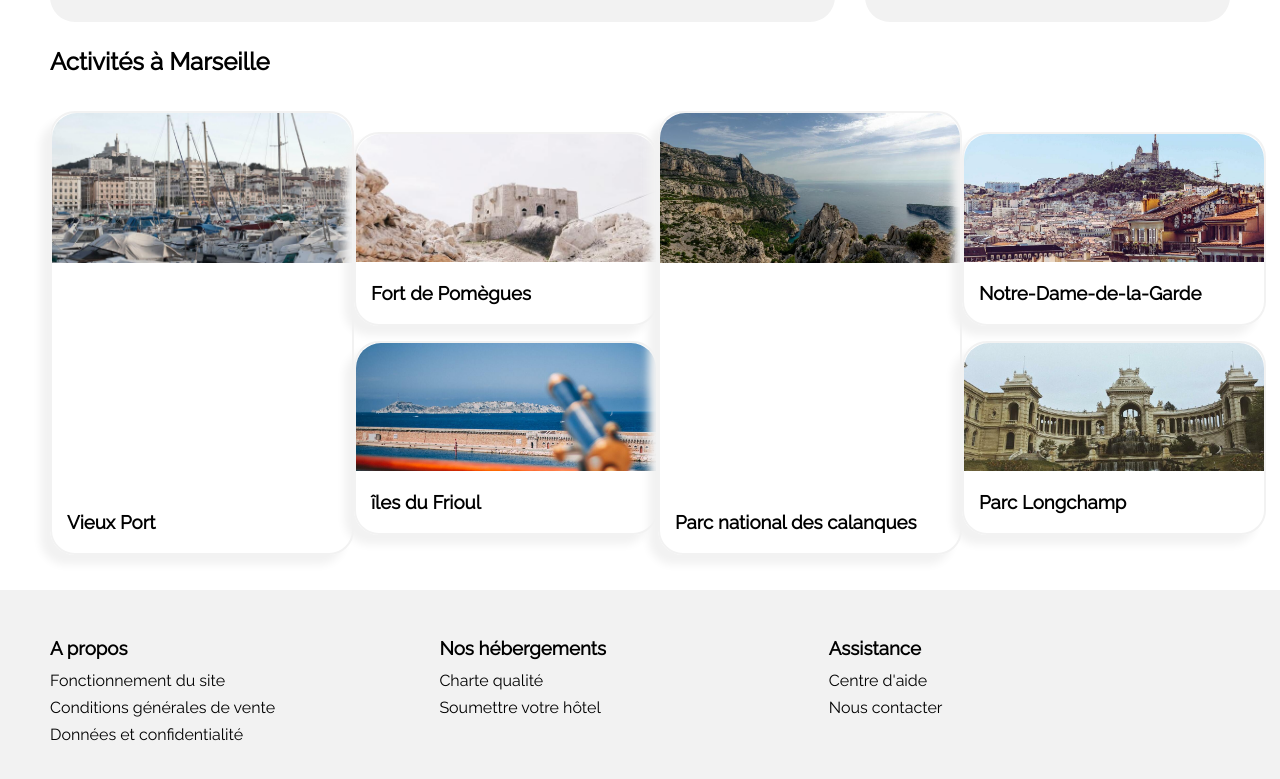
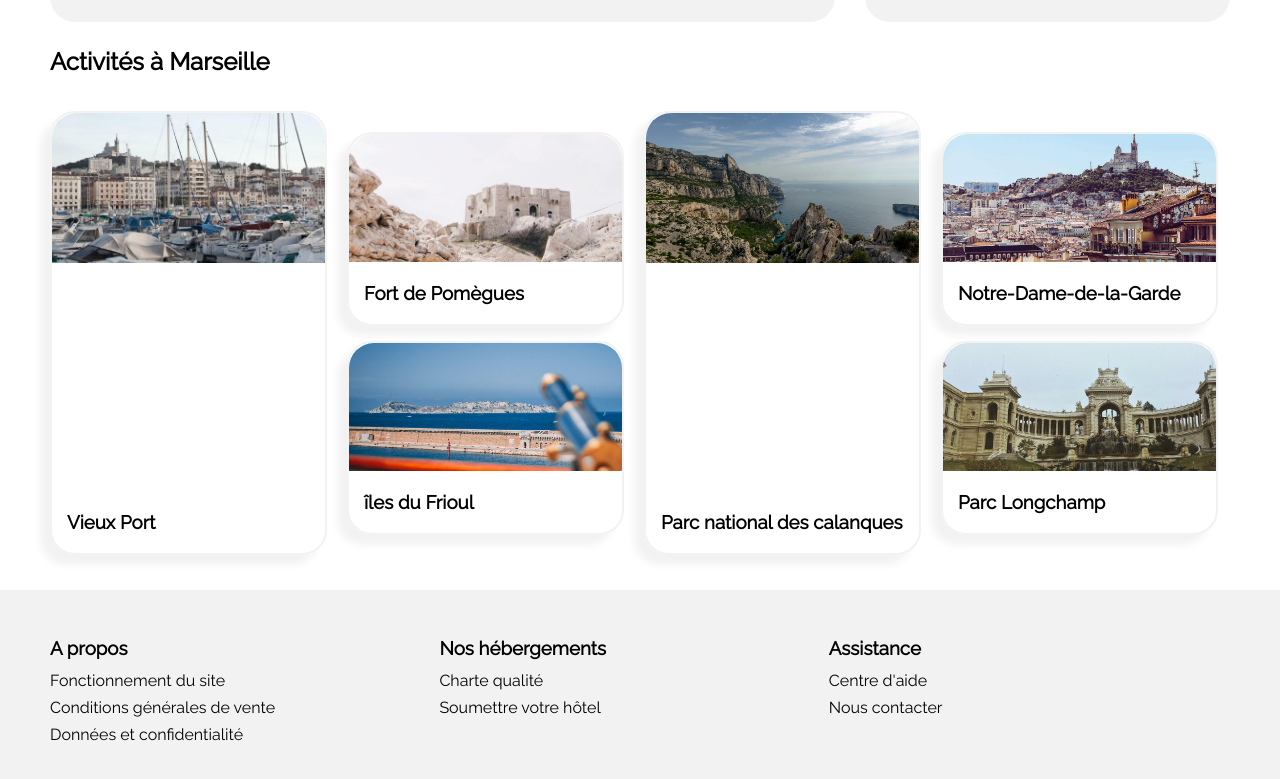
Before and after one commit to Samix94/R-servia, a plain HTML site: page index.html in a window 1280 px wide. Shown: the part 1257-2036 px from the top of the page. Drawn offline with Linux system fonts and the light colour scheme.

Commit message:
Update styles.css

```diff
--- a/styles.css
+++ b/styles.css
@@ -436,7 +436,7 @@ footer ul li a{
         flex-wrap: wrap;
     }
     .photo-activity{
-        width: 300px;
+        width: 273px;
         margin-bottom: 5px;
     }
 
@@ -509,6 +509,10 @@ footer ul li a{
         display: flex;
         flex-direction: row;
     }
+    .photo-activity{
+        margin-right: 20px;
+        margin-bottom: 5px;
+    }
 
     /*FOOTER*/
     footer{
```
